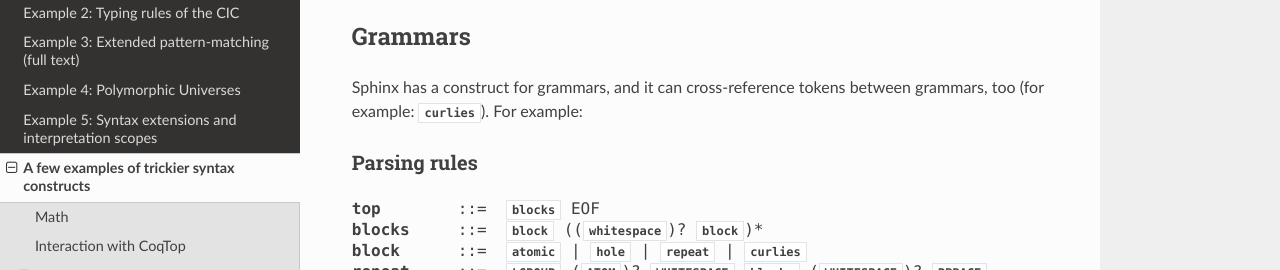
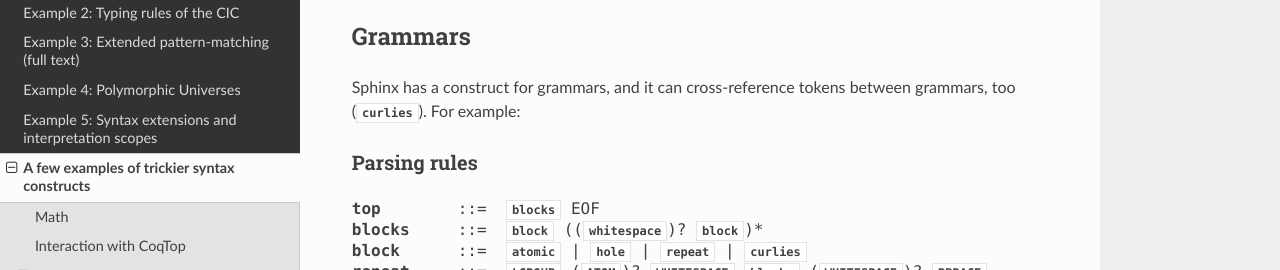
Before and after one commit to cpitclaudel/coq-rst, a Sphinx documentation site: the page built from sphinx/tricky-bits.rst, in a window 1280 px wide and 900 px high, scrolled down 1177 px, cut to the strip 180-450 px from the top of the window. Built offline with Sphinx 7.4.7 and the Read the Docs theme 2.0.0, drawn with Linux system fonts in a browser that asks for light colours.

Commit message:
Minor fixes in the manual

```diff
--- a/sphinx/tricky-bits.rst
+++ b/sphinx/tricky-bits.rst
@@ -25,7 +25,10 @@
 Interaction with CoqTop
 =======================
 
-Done using a new directive, ``.. coqtop::``. It takes arguments saying what to display (inputs, outputs, or both), whether to reset the environment (and optionally whether to undo the commands of that block), highlights the input with CoqDoc and the output by translating ANSI sequences produced by CoqTop.
+Done using a new directive, ``.. coqtop::``. It takes arguments saying what to
+display (inputs, outputs, or both), whether to reset the environment (and
+optionally whether to undo the commands of that block), highlights the input
+with CoqDoc and the output by translating ANSI sequences produced by CoqTop.
 
 .. coqtop:: reset
 
@@ -46,7 +49,8 @@
 Grammars
 ========
 
-Sphinx has a construct for grammars, and it can cross-reference tokens between grammars, too (for example: :token:`curlies`). For example:
+Sphinx has a construct for grammars, and it can cross-reference tokens between
+grammars, too (:token:`curlies`). For example:
 
 Parsing rules
 -------------
```
Also changed, not shown: sphinx/syntax-extensions.rst (+0 -28 lines), 1 other file.
